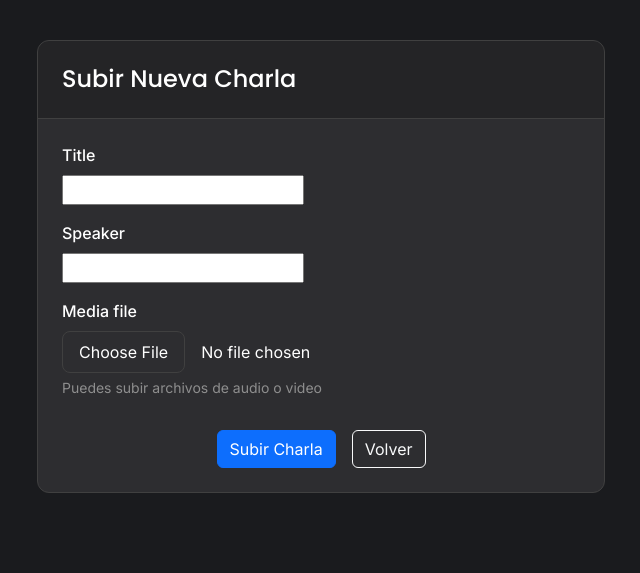
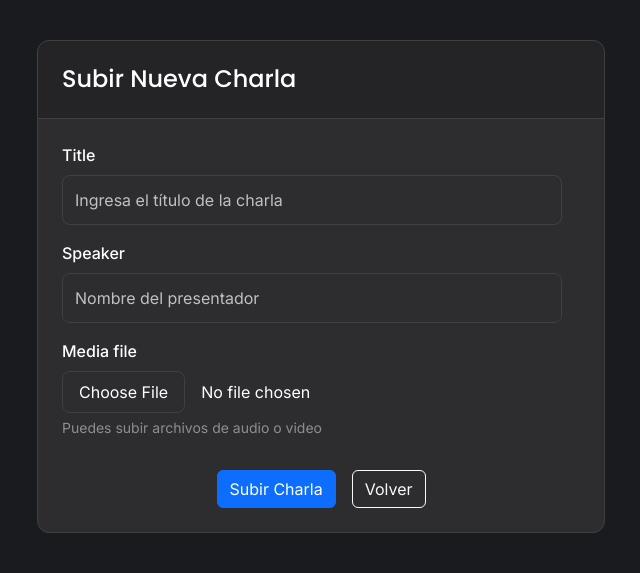
Before and after one commit to Jaolmos/charlamente-django, a Django app: page /talks/create/ in a window 1280 px wide. Shown: the part 74-647 px from the top of the page, without its empty margins (319-959 px from the left). Run offline with Django 5.2, Linux system fonts and the light colour scheme; the visitor is signed in with stand-in values (Sample User, id 1); parts of the project's set-up code (start-up, migrations or seed data) failed here and were passed over.

Commit message:
feat: mejorar diseño y usabilidad

```diff
--- a/apps/core/templates/core/home.html
+++ b/apps/core/templates/core/home.html
@@ -6,8 +6,8 @@
 <div class="home-container text-center">
     <div class="hero-section mb-5">
         <h1 class="display-4 mb-4">Bienvenido a CharlaMente</h1>
-        <p class="lead mb-3">Transcribe y resume automáticamente tus charlas, conferencias y reuniones</p>
-        <p class="sub-lead mb-5">Convierte audio en texto y obtén resúmenes inteligentes al instante</p>
+        <p class="lead mb-3">Transcribe y resume automáticamente tus audios y videos</p>
+        <p class="sub-lead mb-5">Convierte archivos de audio o video en texto y obtén resúmenes inteligentes al instante</p>
 
         {% if user.is_authenticated %}
             <div class="action-buttons">
--- a/apps/talks/forms.py
+++ b/apps/talks/forms.py
@@ -5,6 +5,18 @@ class TalkForm(forms.ModelForm):
     class Meta:
         model = Talk
         fields = ['title', 'speaker', 'media_file']
+        widgets = {
+            'title': forms.TextInput(attrs={
+                'class': 'form-control',
+                'style': 'width: 500px; min-width: 500px; color: #ffffff; background-color: #2d2d30;',
+                'placeholder': 'Ingresa el título de la charla'
+            }),
+            'speaker': forms.TextInput(attrs={
+                'class': 'form-control',
+                'style': 'width: 500px; min-width: 500px; color: #ffffff; background-color: #2d2d30;',
+                'placeholder': 'Nombre del presentador'
+            })
+        }
 
     def clean_media_file(self):
         file = self.cleaned_data.get('media_file')
--- a/static/css/style.css
+++ b/static/css/style.css
@@ -578,3 +578,23 @@ h1, h2, h3, h4, h5, h6 {
     pointer-events: none;
     opacity: 0.8;
 }
+
+/* Estilos para los placeholders */
+.form-control::placeholder {
+    color: rgba(255, 255, 255, 0.7) !important;
+    opacity: 1;
+}
+
+/* Estilos para el texto cuando se está escribiendo */
+.form-control {
+    color: #ffffff !important;
+    background-color: #2d2d30 !important;
+}
+
+/* Estilos para cuando el campo está enfocado */
+.form-control:focus {
+    background-color: #2d2d30 !important;
+    color: #ffffff !important;
+    border-color: #7289da !important;
+    box-shadow: 0 0 0 0.2rem rgba(114, 137, 218, 0.25) !important;
+}
```
